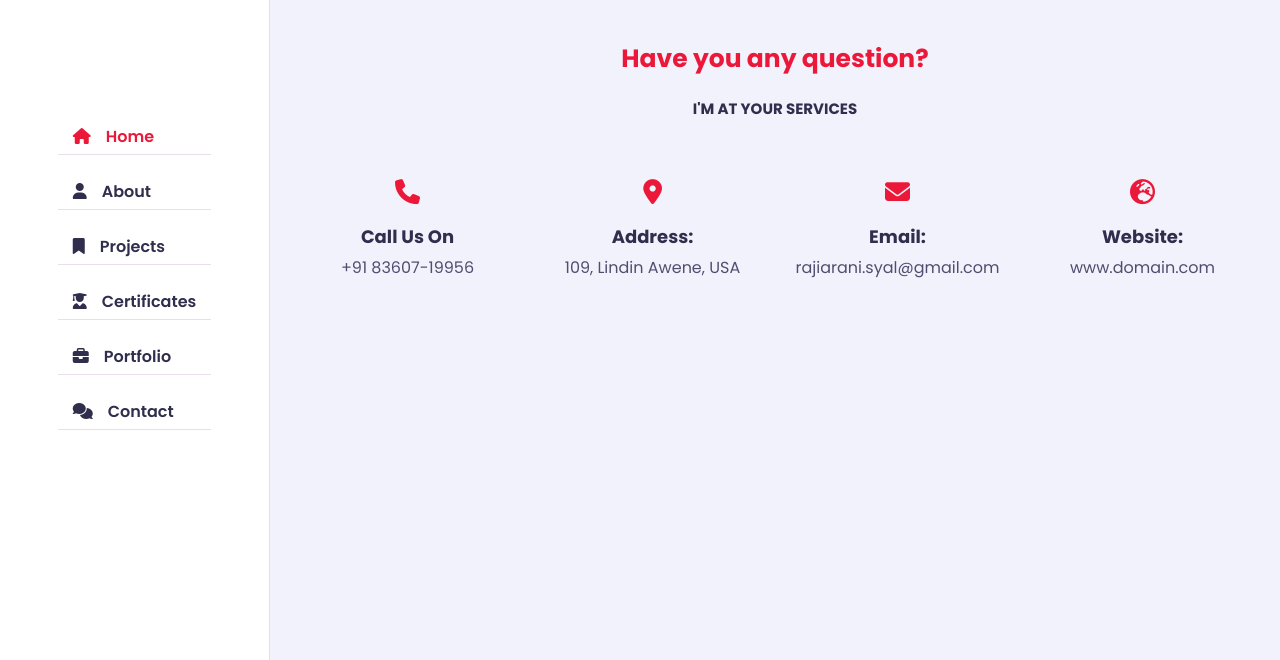
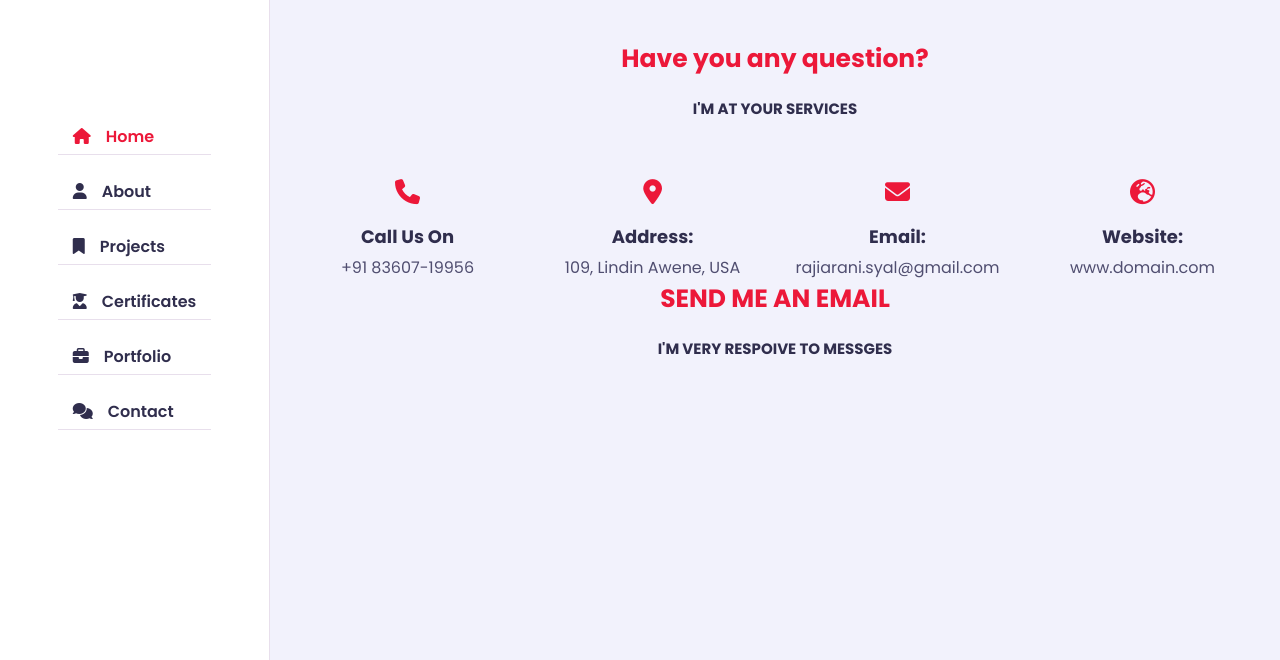
Before and after one commit to RajiaRani/Portfolio-Styles, a plain HTML site: page Portfolio3/index.html in a window 1280 px wide. Shown: the part 140-800 px from the top of the page. Drawn offline with nearby package versions, Linux system fonts and the light colour scheme.

Commit message:
added image

```diff
--- a/Portfolio3/index.html
+++ b/Portfolio3/index.html
@@ -545,6 +545,8 @@
                         </div>
                          <!-- Contact Info item end -->
                     </div>
+                    <h3 class="contact-title">SEND ME AN EMAIL</h3>
+                    <h4 class="contact-sub-title">I'M VERY RESPOIVE TO MESSGES</h4>
                 </div>
             </section>
             <!-- ======== Contact Section End ============ -->
```
